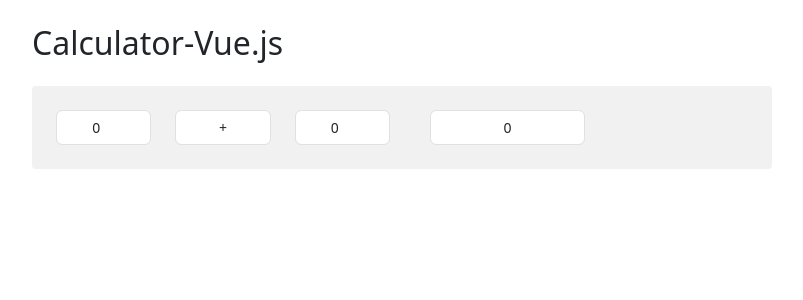
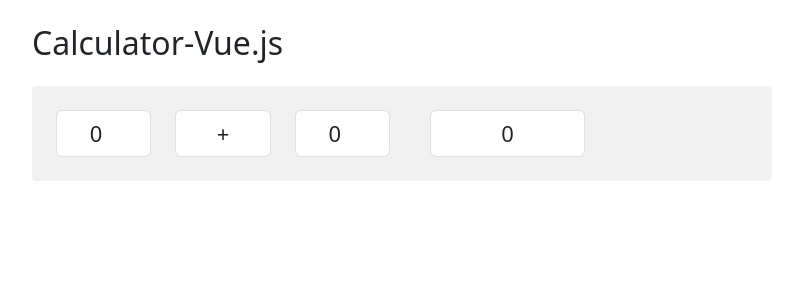
Before and after one commit to NickZI-Dev/calculator-vuejs, a Vue app: page / in a window 1280 px wide. Shown: the top 300 px of the page, without its empty margins (50-853 px from the left). Built offline with nearby package versions, Linux system fonts and the light colour scheme.

Commit message:
ajustando font-size da pagina para vercel

```diff
--- a/src/components/Form.vue
+++ b/src/components/Form.vue
@@ -56,6 +56,6 @@
 .input-number input,
 span,
 select {
-  font-size: 14px;
+  font-size: 22px;
 }
 </style>
```
